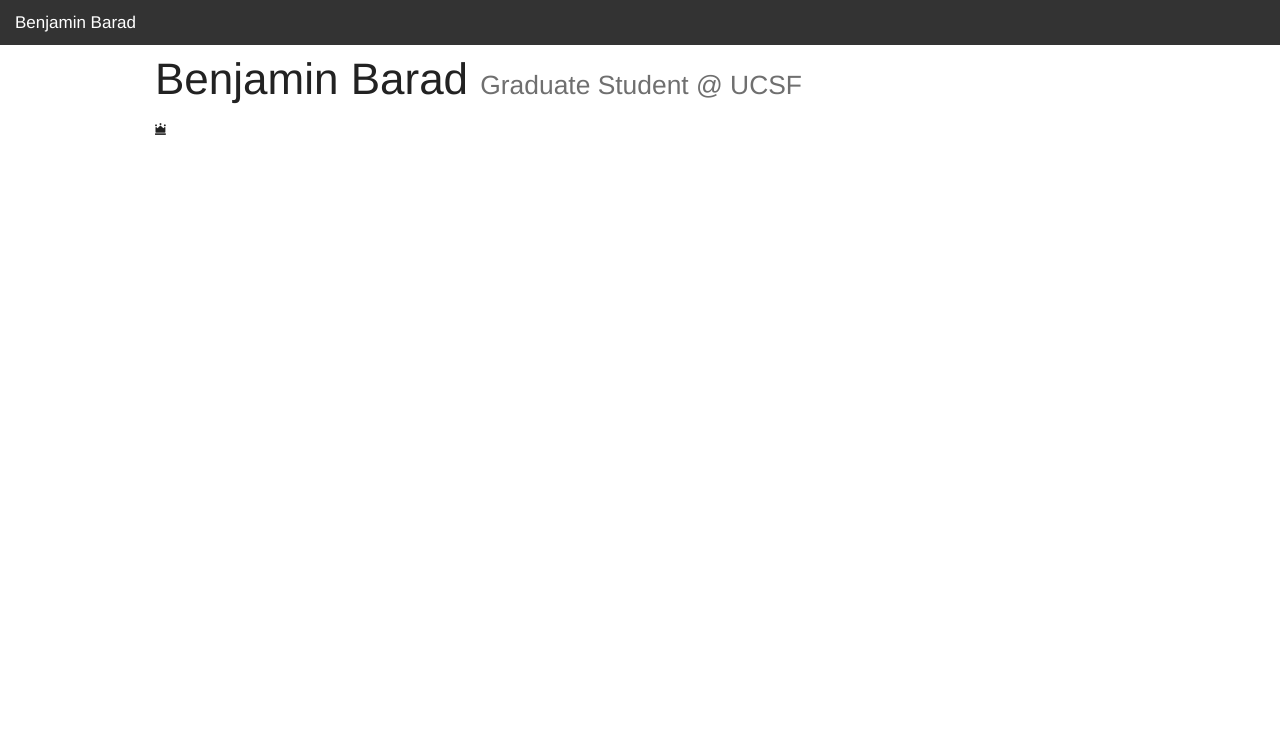
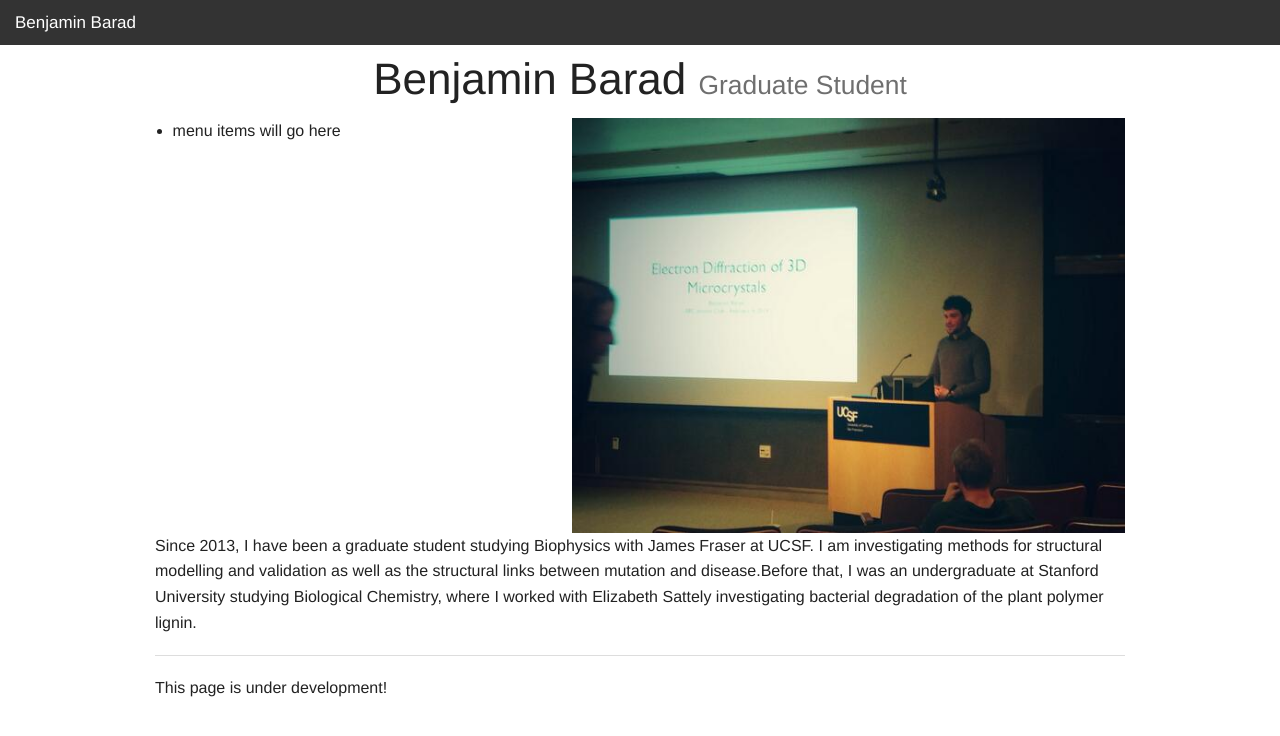
Before and after one commit to bbarad/bbarad.github.io, a Jekyll site: the page built from index.md, in a window 1280 px wide. Shown: the top 736 px of the page. Built offline with Jekyll 4.4.1, drawn with Linux system fonts in a browser that asks for light colours.

Commit message:
homepage progress

```diff
--- a/_includes/footer.html
+++ b/_includes/footer.html
@@ -1,4 +1,5 @@
-	    <i class="fi-crown size-48"></i>
+	  <hr>
+	  <p>This page is under development!</p>
 	  </div>
 	</div>
     <script src="static/js/vendor/jquery.js"></script>
--- a/_layouts/default.html
+++ b/_layouts/default.html
@@ -1,9 +1,7 @@
 {% include header.html %}
 
-<div class="row">
-  <div class="large-12 columns">
-    {{content}}
-  </div>
-</div>
+
+{{content}}
+
 
 {% include footer.html %}
--- a/index.md
+++ b/index.md
@@ -4,4 +4,22 @@
 group: home
 ---
 
-# Benjamin Barad <small> Graduate Student @ UCSF </small>
+<h1 class="text-center">Benjamin Barad <small> Graduate Student </small></h1>
+
+<div class="row">
+  	<div class="medium-5 columns">
+  		<div><ul><li> menu items will go here</li></ul></div>
+  	</div>
+  	<div class="medium-7 columns">
+  		<img src="static/img/Giving_microed_talk.jpg"
+  		alt = "I find electron diffraction interesting!" />
+  	</div>
+</div>
+
+
+Since 2013, I have been a graduate student studying Biophysics with James Fraser
+at UCSF. I am investigating methods for structural modelling and validation as
+well as the structural links between mutation and disease.Before that, I was an
+undergraduate at Stanford University studying Biological Chemistry, where I
+worked with Elizabeth Sattely investigating bacterial degradation of the plant
+polymer lignin.
```
Also changed, not shown: static/img/Giving_microed_talk.jpg (added), 1 other file.
